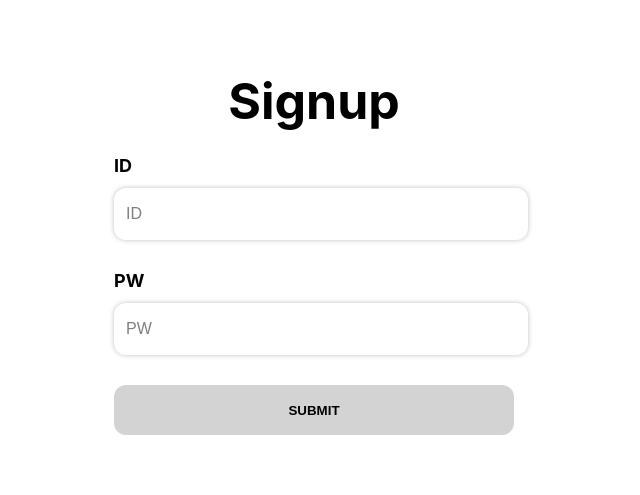
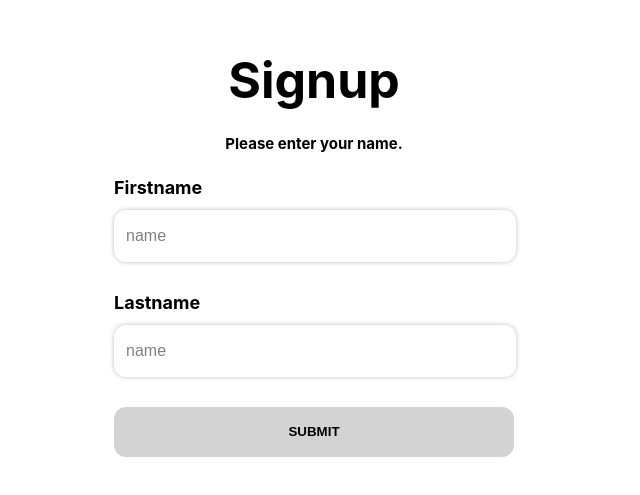
Before and after one commit to jinscodes/randomVoca_client, a React (Create React App) app: page /signup in a window 1280 px wide. Shown: the part 147-642 px from the top of the page, without its empty margins (326-966 px from the left). Built offline with nearby package versions, Linux system fonts and the light colour scheme; the HTML template or start-up script is replaced by a standard one.

Commit message:
signup Birth

```diff
--- a/src/components/Chapter/Chapter.tsx
+++ b/src/components/Chapter/Chapter.tsx
@@ -1,5 +1,6 @@
 import { Dispatch, SetStateAction } from "react";
 import { useCookies } from "react-cookie";
+import { Link } from "react-router-dom";
 import { DBDatas } from "types/types";
 import Logout from "../../assets/svg/Logout.svg";
 import st from "./Chapter.module.scss";
@@ -31,12 +32,14 @@ const Chapter = ({ dbDatas, setMatch }: Prop) => {
           {el.title} - {el.chapter}
         </button>
       ))}
+      <Link to={"/login"}>
         <img
           src={Logout}
           alt="logout"
           className={st.logout}
           onClick={() => rmCookies("login")}
         />
+      </Link>
     </section>
   );
 };
--- /dev/null
+++ b/src/components/LoginInput/Input.module.scss
@@ -0,0 +1,19 @@
+.input {
+  width: calc(400px - 12px);
+  height: 50px;
+  padding-left: 12px;
+  font-size: 16px;
+  outline: none;
+  border-radius: 12px;
+  border: none;
+  box-shadow: 0px 0px 5px 0px rgba(0, 0, 0, 0.25);
+}
+
+.input:hover {
+  transform: scale(1.01);
+}
+
+.input::placeholder {
+  color: gray;
+  font-size: 16px;
+}
--- /dev/null
+++ b/src/components/LoginInput/Input.tsx
@@ -0,0 +1,22 @@
+import { Dispatch, SetStateAction } from "react";
+import st from "./Input.module.scss";
+
+interface Props {
+  name: string;
+  placeholder: string;
+  setState: Dispatch<SetStateAction<string | undefined>>;
+}
+
+const Input = ({ name, placeholder, setState }: Props) => {
+  return (
+    <input
+      className={st.input}
+      name={name}
+      onChange={(e) => setState(e.target.value)}
+      placeholder={placeholder}
+      type="text"
+    />
+  );
+};
+
+export default Input;
--- /dev/null
+++ b/src/components/Signup/Birth.module.scss
@@ -0,0 +1,25 @@
+.descrip {
+  font-size: 15px;
+  margin: 0;
+}
+
+.calendar_container {
+  position: relative;
+  display: flex;
+  gap: 8px;
+
+  .calendar {
+    appearance: none;
+    outline: none;
+    width: 400px;
+    height: 50px;
+    padding: 0 12px 0 12px;
+    border: none;
+    border-radius: 12px;
+    box-shadow: 0px 0px 5px 0px rgba(0, 0, 0, 0.25);
+  }
+}
+
+.title {
+  font-size: 18px;
+}
--- /dev/null
+++ b/src/components/Signup/Birth.tsx
@@ -0,0 +1,97 @@
+import { Dispatch, SetStateAction, useState } from "react";
+import st from "./Birth.module.scss";
+
+interface Props {
+  setStep: Dispatch<SetStateAction<"Name" | "Birth" | "email" | "ID">>;
+  setBirth: Dispatch<SetStateAction<string | undefined>>;
+  setGender: Dispatch<SetStateAction<string | undefined>>;
+}
+
+const Birth = ({ setBirth, setGender, setStep }: Props) => {
+  const [form, setForm] = useState({
+    year: 2023,
+    month: 1,
+    day: 1,
+  });
+  const now = new Date();
+  let years = [];
+  let month = [];
+  let days = [];
+  for (let y = now.getFullYear(); y >= 1930; y -= 1) {
+    years.push(y);
+  }
+  for (let m = 1; m <= 12; m += 1) {
+    if (m < 10) {
+      // 날짜가 2자리로 나타나야 했기 때문에 1자리 월에 0을 붙혀준다
+      month.push("0" + m.toString());
+    } else {
+      month.push(m.toString());
+    }
+  }
+  let date = new Date(form.year, form.month, 0).getDate();
+  for (let d = 1; d <= date; d += 1) {
+    if (d < 10) {
+      // 날짜가 2자리로 나타나야 했기 때문에 1자리 일에 0을 붙혀준다
+      days.push("0" + d.toString());
+    } else {
+      days.push(d.toString());
+    }
+  }
+
+  return (
+    <>
+      <p className={st.descrip}>Please enter your name.</p>
+
+      <form acceptCharset="utf-8" method="POST" name="form">
+        <span className={st.title}>Birth</span>
+        <div className={st.calendar_container}>
+          <select
+            className={st.calendar}
+            value={form.year}
+            onChange={(e) => setForm({ ...form, year: Number(e.target.value) })}
+          >
+            {years.map((item) => (
+              <option value={item} key={item}>
+                {item}
+              </option>
+            ))}
+          </select>
+          <select
+            className={st.calendar}
+            value={form.month}
+            onChange={(e) =>
+              setForm({ ...form, month: Number(e.target.value) })
+            }
+          >
+            {month.map((item) => (
+              <option value={item} key={item}>
+                {item}
+              </option>
+            ))}
+          </select>
+          <select
+            className={st.calendar}
+            value={form.day}
+            onChange={(e) => setForm({ ...form, day: Number(e.target.value) })}
+          >
+            {days.map((item) => (
+              <option value={item} key={item}>
+                {item}
+              </option>
+            ))}
+          </select>
+        </div>
+        <button
+          type="button"
+          onClick={() => {
+            setStep("email");
+          }}
+        >
+          SUBMIT
+        </button>
+      </form>
+    </>
+  );
+};
+
+export default Birth;
--- /dev/null
+++ b/src/components/Signup/Name.module.scss
@@ -0,0 +1,32 @@
+.descrip {
+  font-size: 15px;
+  margin: 0;
+}
+
+form {
+  display: flex;
+  flex-direction: column;
+  width: 400px;
+  gap: 30px;
+
+  label {
+    display: flex;
+    flex-direction: column;
+    font-size: 18px;
+    gap: 12px;
+  }
+
+  button {
+    width: 400px;
+    height: 50px;
+    outline: none;
+    border: none;
+    background-color: lightgray;
+    border-radius: 12px;
+    font-weight: bold;
+  }
+
+  button:active {
+    background-color: rgba(0, 0, 0, 0.25);
+  }
+}
--- /dev/null
+++ b/src/components/Signup/Name.tsx
@@ -0,0 +1,39 @@
+import Input from "components/LoginInput/Input";
+import { Dispatch, SetStateAction } from "react";
+import st from "./Name.module.scss";
+
+interface Prop {
+  setStep: Dispatch<SetStateAction<"Name" | "Birth" | "email" | "ID">>;
+  setLastname: Dispatch<SetStateAction<string | undefined>>;
+  setFirstname: Dispatch<SetStateAction<string | undefined>>;
+}
+
+const Name = ({ setStep, setLastname, setFirstname }: Prop) => {
+  return (
+    <>
+      <p className={st.descrip}>Please enter your name.</p>
+
+      <form acceptCharset="utf-8" method="POST" name="form">
+        <label>
+          Firstname
+          <Input name="fName" placeholder="name" setState={setLastname} />
+        </label>
+        <label>
+          Lastname
+          <Input name="lName" placeholder="name" setState={setFirstname} />
+        </label>
+
+        <button
+          type="button"
+          onClick={() => {
+            setStep("Birth");
+          }}
+        >
+          SUBMIT
+        </button>
+      </form>
+    </>
+  );
+};
+
+export default Name;
--- a/src/components/Signup/Signup.module.scss
+++ b/src/components/Signup/Signup.module.scss
@@ -8,53 +8,4 @@
   height: 100vh;
   font-size: 50px;
   font-weight: bold;
-
-  form {
-    display: flex;
-    flex-direction: column;
-    width: 400px;
-    gap: 30px;
-
-    label {
-      display: flex;
-      flex-direction: column;
-      font-size: 18px;
-      gap: 12px;
-
-      input {
-        width: 400px;
-        height: 50px;
-        border-radius: 12px;
-        outline: none;
-        padding-left: 12px;
-        font-size: 16px;
-        border: none;
-        box-shadow: 0px 0px 5px 0px rgba(0, 0, 0, 0.25);
-        transition: transform ease-in-out 0.1s;
-      }
-
-      input:hover {
-        transform: scale(1.01);
-      }
-
-      input::placeholder {
-        color: gray;
-        font-size: 16px;
-      }
-    }
-
-    button {
-      width: 400px;
-      height: 50px;
-      outline: none;
-      border: none;
-      background-color: lightgray;
-      border-radius: 12px;
-      font-weight: bold;
-    }
-
-    button:active {
-      background-color: rgba(0, 0, 0, 0.25);
-    }
-  }
 }
--- a/src/components/Signup/Signup.tsx
+++ b/src/components/Signup/Signup.tsx
@@ -1,48 +1,48 @@
-import axios from "axios";
+import Birth from "components/Signup/Birth";
+import Name from "components/Signup/Name";
 import { useState } from "react";
 import st from "./Signup.module.scss";
 
 const Signup = () => {
-  const [id, setId] = useState<string>();
-  const [pw, setPw] = useState<string>();
+  const [step, setStep] = useState<"Name" | "Birth" | "email" | "ID">("Name");
+  const [lastname, setLastname] = useState<string>();
+  const [firstname, setFirstname] = useState<string>();
+  const [birth, setBirth] = useState<string>();
+  const [gender, setGender] = useState<string>();
 
-  const postSignup = async () => {
-    await axios.post("");
-  };
+  // const postSignup = async () => {
+  //   await axios
+  //     .post("http://localhost:8080/signup", {
+  //       id: "testid",
+  //       pw: "testpw",
+  //     })
+  //     .then((res) => {
+  //       console.log(res);
+  //     });
 
-  console.log(id, pw);
+  //   await axios.get("http://localhost:8080/signup").then((res) => {
+  //     console.log(res);
+  //   });
+  // };
 
   return (
     <section className={st.signup}>
       <div>Signup</div>
 
-      <form acceptCharset="utf-8" method="POST" name="form">
-        <label>
-          ID
-          <input
-            name="id"
-            onChange={(e) => setId(e.target.value)}
-            placeholder="ID"
-            type="text"
-          />
-        </label>
-        <label>
-          PW
-          <input
-            name="pw"
-            onChange={(e) => setPw(e.target.value)}
-            placeholder="PW"
-            type="password"
-            onKeyDown={(e) => {
-              e.key === "Enter" && console.log("Entered");
-            }}
-          />
-        </label>
-
-        <button type="button" onClick={() => console.log("Clicked")}>
-          SUBMIT
-        </button>
-      </form>
+      {step === "Name" && (
+        <Name
+          setStep={setStep}
+          setLastname={setLastname}
+          setFirstname={setFirstname}
+        />
+      )}
+      {step === "Birth" && (
+        <Birth
+          setStep={setStep}
+          setBirth={setLastname}
+          setGender={setFirstname}
+        />
+      )}
     </section>
   );
 };
--- a/src/pages/Home/Home.tsx
+++ b/src/pages/Home/Home.tsx
@@ -1,4 +1,5 @@
 import { useCookies } from "react-cookie";
+import { Link } from "react-router-dom";
 import Logout from "../../assets/svg/Logout.svg";
 import st from "./Home.module.scss";
 
@@ -16,12 +17,14 @@ const Home = () => {
           <a href="/main">Note</a>
         </div>
       </section>
+      <Link to={"/login"}>
         <img
           src={Logout}
           alt="logout"
           className={st.logout}
           onClick={() => rmCookies("login")}
         />
+      </Link>
     </section>
   );
 };
```
Lines whose indentation alone changed are shown as unchanged.
